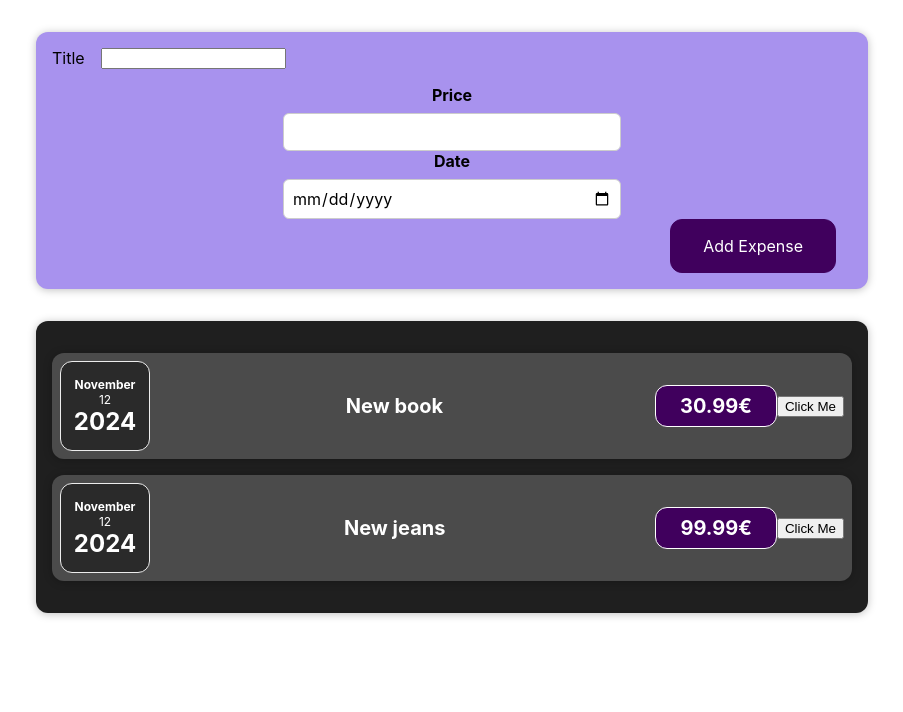
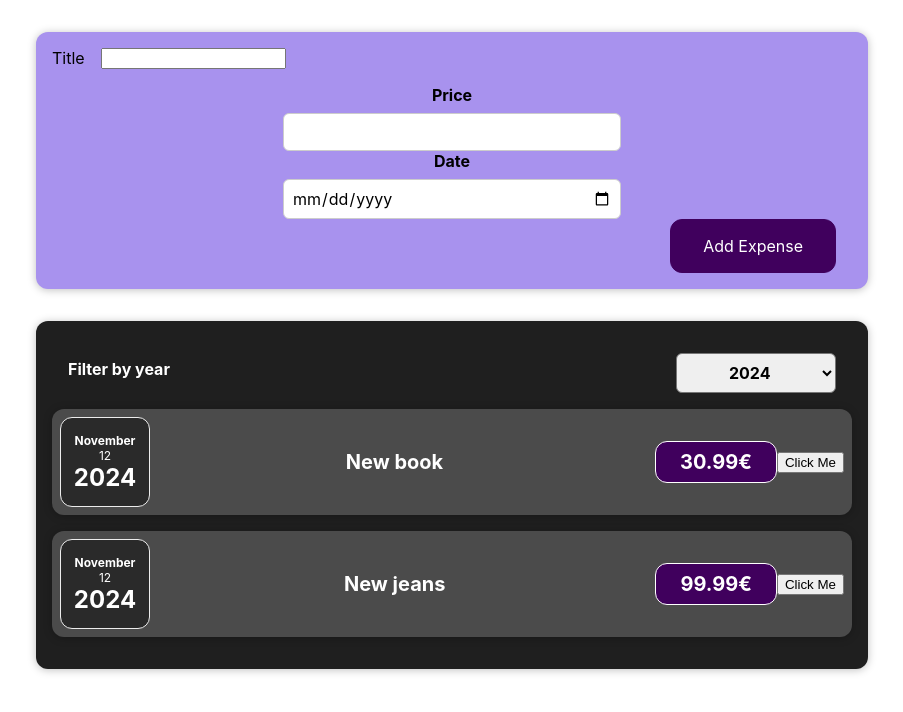
Before and after one commit to SlayHand/react, a React (Vite) app: page / in a window 1280 px wide. Shown: the top 712 px of the page, without its empty margins (188-1091 px from the left). Built offline with nearby package versions, Linux system fonts and the light colour scheme.

Commit message:
12. Ülesanne 4 Lahendatud

```diff
--- a/src/components/Expenses/Expenses.jsx
+++ b/src/components/Expenses/Expenses.jsx
@@ -1,14 +1,22 @@
+import { useState } from 'react'
 import ExpenseItem from './ExpenseItem.jsx'
 import Card from '../UI/Card.jsx'
 import './Expenses.css'
-
+import ExpensesFilter from './ExpensesFilter.jsx'
 
 
 
 const Expenses = (props) => {
 
+  const [filteredYear, setFilteredYear] = useState('2024');
+
+  const filterChangeHandler = (selectedYear) => {
+        setFilteredYear(selectedYear);
+        console.log(`Your data in Expenses.jsx ${selectedYear}`);
+      }
   return (
     <Card className='expenses'>
+        <ExpensesFilter selectedYear={filteredYear} onChangeFilter={filterChangeHandler} />
         <ExpenseItem data={props.expenses[0]}/>
         <ExpenseItem data={props.expenses[1]}/>
     </Card>
--- /dev/null
+++ b/src/components/Expenses/ExpensesFilter.css
@@ -0,0 +1,24 @@
+.expenses-filter {
+    color: white;
+    padding: 0 1rem;
+}
+
+.expenses-filter__control {
+    display: flex;
+    width: 100%;
+    align-items: center;
+    justify-content: space-between;
+    margin: 1rem 0;
+}
+
+.expenses-filter label {
+    font-weight: bold;
+    margin-bottom: 0.5rem;
+}
+
+.expenses-filter select {
+    font: inherit;
+    padding: 0.5rem 3rem;
+    font-weight: bold;
+    border-radius: 6px;
+}
--- /dev/null
+++ b/src/components/Expenses/ExpensesFilter.jsx
@@ -0,0 +1,23 @@
+import React from 'react';
+
+import './ExpensesFilter.css';
+
+const ExpensesFilter = (props) => {
+    const dropdownChangeHandler = (event) => {
+        props.onChangeFilter(event.target.value);
+    }
+    return (
+        <div className='expenses-filter'>
+            <div className='expenses-filter__control'>
+                <label>Filter by year</label>
+                <select value={props.selectedYear} onChange={dropdownChangeHandler}>
+                    <option value='2023'>2023</option>
+                    <option value='2024'>2024</option>
+                    <option value='2025'>2025</option>
+                </select>
+            </div>
+        </div>
+    );
+};
+
+export default ExpensesFilter;
```
